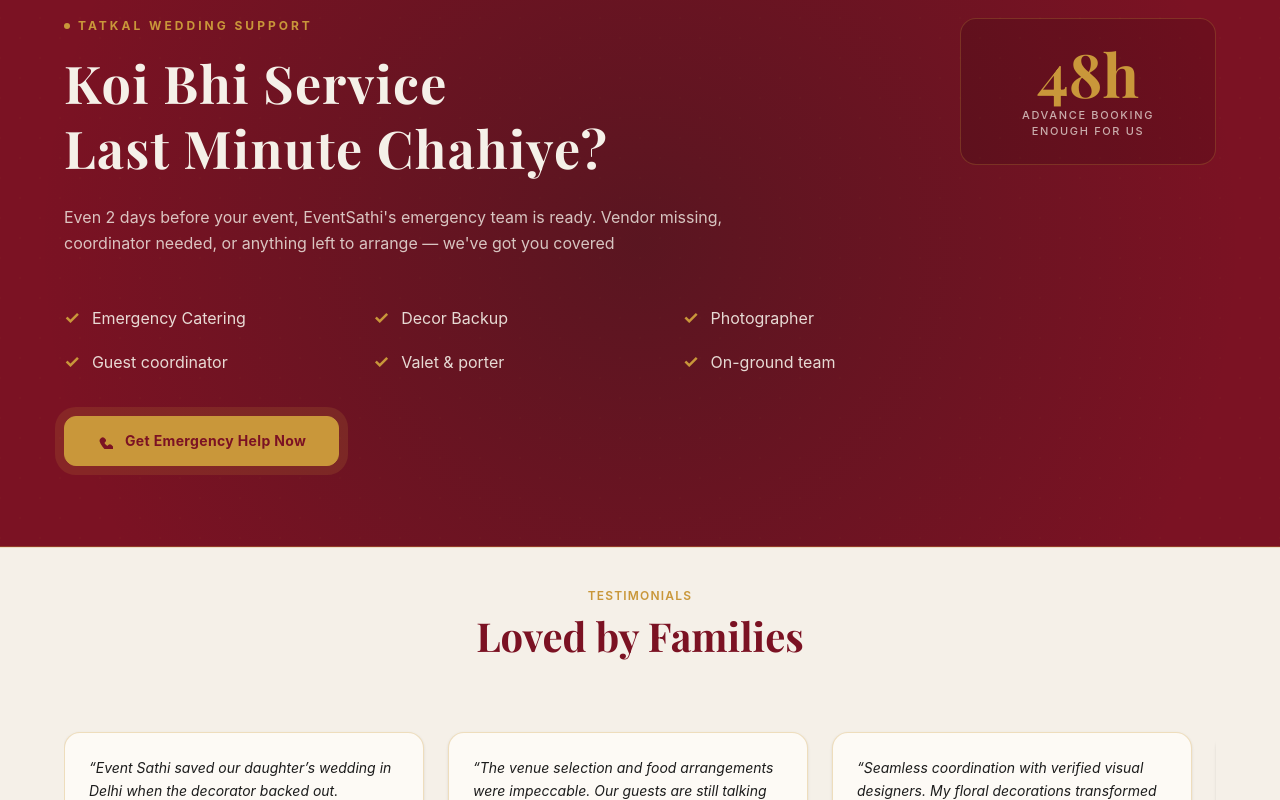
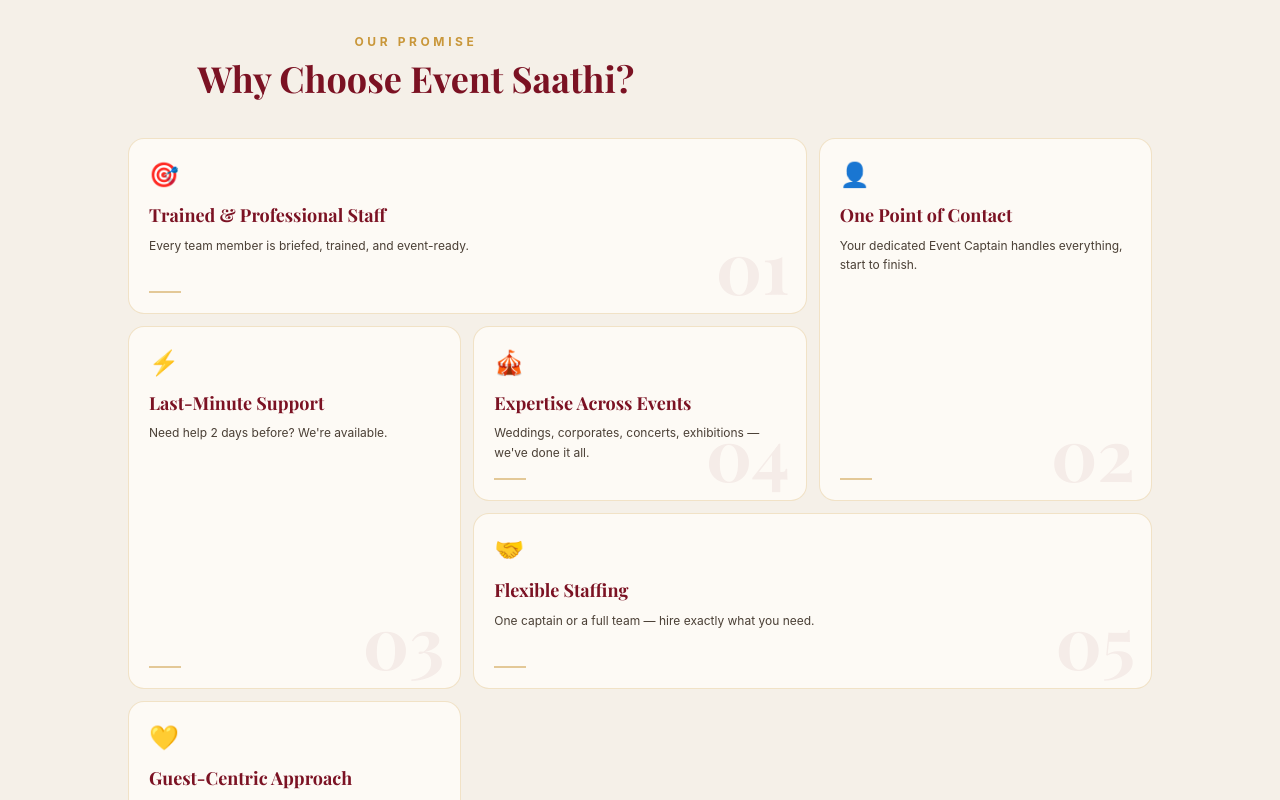
Before and after one commit to mehulnawal/Event-Sathi, a Next.js app in the folder client/: page / in a window 1280 px wide. Shown: the part 4100-4900 px from the top of the page. Built offline with nearby package versions, Linux system fonts and the light colour scheme.

Commit message:
website updated

```diff
--- a/client/src/components/LandingPage.jsx
+++ b/client/src/components/LandingPage.jsx
@@ -416,6 +416,7 @@
         <CinematicProcessJourney />
 
         {/* Why choose us */}
+        <WhyChooseUsSection />
 
         {/* Emergency (Tatkal Wedding Support) Section */}
         <section
--- a/client/src/components/WhyChooseUs.jsx
+++ b/client/src/components/WhyChooseUs.jsx
@@ -1,109 +1,164 @@
 "use client";
 
-import { useEffect, useRef } from "react";
-import {
-  motion,
-  useMotionValue,
-  useTransform,
-  animate,
-  useInView,
-} from "framer-motion";
+import { motion } from "framer-motion";
 
-// Reusable Counter Sub-Component for High Performance
-function CountingElement({ targetValue, suffix = "" }) {
-  const nodeRef = useRef(null);
-  const motionValue = useMotionValue(0);
-  const roundedValue = useTransform(motionValue, (latest) =>
-    Math.round(latest),
-  );
-  const isInView = useInView(nodeRef, { once: true, margin: "-20% 0px" });
+const WHY_CARDS = [
+  {
+    id: "01",
+    emoji: "🎯",
+    title: "Trained & Professional Staff",
+    desc: "Every team member is briefed, trained, and event-ready.",
+  },
+  {
+    id: "02",
+    emoji: "👤",
+    title: "One Point of Contact",
+    desc: "Your dedicated Event Captain handles everything, start to finish.",
+  },
+  {
+    id: "03",
+    emoji: "⚡",
+    title: "Last-Minute Support",
+    desc: "Need help 2 days before? We're available.",
+  },
+  {
+    id: "04",
+    emoji: "🎪",
+    title: "Expertise Across Events",
+    desc: "Weddings, corporates, concerts, exhibitions — we've done it all.",
+  },
+  {
+    id: "05",
+    emoji: "🤝",
+    title: "Flexible Staffing",
+    desc: "One captain or a full team — hire exactly what you need.",
+  },
+  {
+    id: "06",
+    emoji: "💛",
+    title: "Guest-Centric Approach",
+    desc: "Every guest interaction handled with care and professionalism.",
+  },
+];
 
-  useEffect(() => {
-    if (isInView) {
-      const controls = animate(motionValue, targetValue, {
-        duration: 2.0,
-        ease: "easeOut",
-      });
-      return () => controls.stop();
-    }
-  }, [isInView, motionValue, targetValue]);
-
-  // Keep rendering zero dynamically until the user scrolls it into view
-  useEffect(() => {
-    const unsubscribe = roundedValue.on("change", (latest) => {
-      if (nodeRef.current) {
-        nodeRef.current.textContent = `${latest}${suffix}`;
-      }
-    });
-    return () => unsubscribe();
-  }, [roundedValue, suffix]);
-
-  return (
-    <span
-      ref={nodeRef}
-      className="font-sans text-4xl font-extrabold text-[#C9973A] tracking-tight"
-    >
-      0{suffix}
-    </span>
-  );
-}
-
-export default function WhyChooseUsSection({ whyUsData = [] }) {
+export default function WhyChooseUsSection() {
   return (
     <section
       id="why-us"
-      className="bg-[#F5F0E8] py-16 md:py-20 lg:py-24 px-6 relative z-10 border-t border-[#C9973A]/20 "
+      className="bg-[#F5F0E8] py-16 md:py-20 lg:py-24 px-6 relative z-10 border-t border-[#C9973A]/20 overflow-hidden"
     >
-      <div className="max-w-5xl mx-auto">
-        {/* Section Header */}
-        <div className="text-center mb-12 md:mb-16">
-          {/* <span className="font-sans text-[11px] font-bold tracking-[0.32em] text-[#C9973A] uppercase block mb-2">
-            Why Choose Us
-          </span> */}
-          <h2 className="text-3xl sm:text-4xl md:text-[40px] font-bold text-[#7B1223] font-serif leading-tight">
-            Why Choose Us ?
+      {/* Left side vertical text (Desktop only) */}
+      <div className="hidden lg:flex absolute left-4 top-1/2 -translate-y-1/2 -rotate-90 items-center gap-3 select-none pointer-events-none">
+        <span className="w-12 h-px bg-[#C9973A]/40" />
+        <span className="text-[10px] font-bold tracking-[0.3em] text-[#C9973A]/60 uppercase whitespace-nowrap">
+          Why Event Saathi
+        </span>
+        <span className="w-12 h-px bg-[#C9973A]/40" />
+      </div>
+
+      <div className="max-w-5xl mx-auto relative z-10">
+        {/* Section header — left aligned */}
+        <div className="mb-10 max-w-xl text-center">
+          <span className="text-xs font-bold tracking-[0.3em] text-[#C9973A] uppercase block mb-2">
+            Our Promise
+          </span>
+          <h2 className="font-['Playfair_Display'] text-3xl md:text-4xl font-bold text-[#7B1223]">
+            Why Choose <br className="sm:hidden" /> Event Saathi?
           </h2>
-          <div className="w-16 h-[2px] bg-[#C9973A]/40 mx-auto mt-4" />
         </div>
 
-        {/* Dynamic Responsive Cards Grid */}
-        <div className="grid grid-cols-1 md:grid-cols-2 gap-6 lg:gap-8 mt-10 md:mt-12">
-          {whyUsData.map((item, idx) => (
-            <motion.div
-              key={idx}
-              initial={{ opacity: 0, y: 25 }}
-              whileInView={{ opacity: 1, y: 0 }}
-              viewport={{ once: true, margin: "-10% 0px" }}
-              transition={{ duration: 0.6, delay: idx * 0.1, ease: "easeOut" }}
-              className="bg-[#FDFAF5] border border-[#C9973A]/30 hover:border-[#C9973A]/70 rounded-2xl p-6 sm:p-8 relative shadow-sm hover:shadow-md transition-all duration-300 group flex flex-col justify-between"
-            >
-              <div>
-                {/* User Pain-point Quote */}
-                <p className="font-sans text-sm text-[#8C7B6B] italic mb-3 opacity-90 leading-relaxed">
-                  &ldquo;{item.pain}&rdquo;
-                </p>
+        {/* Desktop Bento Grid (md and above) */}
+        <div className="hidden md:grid grid-cols-3 gap-3 auto-rows-fr">
+          {/* Card 01 - Wide & Short (Spans 2 cols, 1 row) */}
+          <div className="md:col-span-2">
+            <CardWrapper card={WHY_CARDS[0]} index={0} />
+          </div>
 
-                {/* Platform Value Proposition Answer */}
-                <h3 className="font-serif text-xl sm:text-[22px] font-bold text-[#7B1223] leading-snug mb-6 max-w-sm">
-                  {item.answer}
-                </h3>
-              </div>
+          {/* Card 02 - Narrow & Tall (Spans 1 col, 2 rows) */}
+          <div className="md:row-span-2">
+            <CardWrapper card={WHY_CARDS[1]} index={1} />
+          </div>
 
-              {/* Data Counter Metrics Panel */}
-              <div className="flex items-baseline gap-3 mt-4 border-t border-[#C9973A]/15 pt-4">
-                <CountingElement
-                  targetValue={Number(item.val) || 0}
-                  suffix={item.suffix || ""}
-                />
+          {/* Card 03 - Narrow & Tall (Spans 1 col, 2 rows) */}
+          <div className="md:row-span-2">
+            <CardWrapper card={WHY_CARDS[2]} index={2} />
+          </div>
 
-                <span className="font-sans text-[11px] text-[#8C7B6B] font-bold uppercase tracking-wider">
-                  {item.metricLabel || "Trust Metric Baseline"}
-                </span>
-              </div>
-            </motion.div>
-          ))}
+          {/* Card 04 - Small Square (Spans 1 col, 1 row) */}
+          <div>
+            <CardWrapper card={WHY_CARDS[3]} index={3} />
+          </div>
+
+          {/* Card 05 - Wide & Short (Spans 2 cols, 1 row) */}
+          <div className="md:col-span-2">
+            <CardWrapper card={WHY_CARDS[4]} index={4} />
+          </div>
+
+          {/* Card 06 - Narrow & Tall (Spans 1 col, 2 rows) */}
+          <div className="md:row-span-2">
+            <CardWrapper card={WHY_CARDS[5]} index={5} />
+          </div>
+        </div>
+
+        {/* Mobile Grid (below md) - Strict 2-column layout */}
+        <div className="grid md:hidden grid-cols-2 gap-3">
+          {/* Card 01 - Full Width */}
+          <div className="col-span-2">
+            <CardWrapper card={WHY_CARDS[0]} index={0} />
+          </div>
+
+          {/* Card 02 & Card 03 - Side by Side */}
+          <div>
+            <CardWrapper card={WHY_CARDS[1]} index={1} />
+          </div>
+          <div>
+            <CardWrapper card={WHY_CARDS[2]} index={2} />
+          </div>
+
+          {/* Card 04 - Full Width */}
+          <div className="col-span-2">
+            <CardWrapper card={WHY_CARDS[3]} index={3} />
+          </div>
+
+          {/* Card 05 & Card 06 - Side by Side */}
+          <div>
+            <CardWrapper card={WHY_CARDS[4]} index={4} />
+          </div>
+          <div>
+            <CardWrapper card={WHY_CARDS[5]} index={5} />
+          </div>
         </div>
       </div>
     </section>
   );
 }
+
+// Extracted Sub-Component to preserve performance and prevent redundant code replication
+function CardWrapper({ card, index }) {
+  return (
+    <motion.div
+      initial={{ opacity: 0, y: 20 }}
+      whileInView={{ opacity: 1, y: 0 }}
+      viewport={{ once: true, amount: 0.2 }}
+      transition={{ duration: 0.5, delay: index * 0.08 }}
+      className="bg-[#FDFAF5] border border-[#C9973A]/25 rounded-2xl p-5 relative overflow-hidden flex flex-col justify-between hover:border-[#C9973A]/60 hover:shadow-md transition-all duration-300 h-full min-h-[160px]"
+    >
+      {/* Faded background number */}
+      <span className="absolute bottom-3 right-4 font-['Playfair_Display'] text-7xl font-bold text-[#7B1223]/6 select-none pointer-events-none leading-none">
+        {card.id}
+      </span>
+
+      {/* Top Content */}
+      <div>
+        <span className="text-2xl mb-3 block">{card.emoji}</span>
+        <h3 className="font-['Playfair_Display'] text-lg font-bold text-[#7B1223] leading-snug mb-2">
+          {card.title}
+        </h3>
+        <p className="text-xs text-[#4A3F35] leading-relaxed">{card.desc}</p>
+      </div>
+
+      {/* Bottom gold line accent */}
+      <div className="w-8 h-0.5 bg-[#C9973A]/50 mt-4" />
+    </motion.div>
+  );
+}
```
